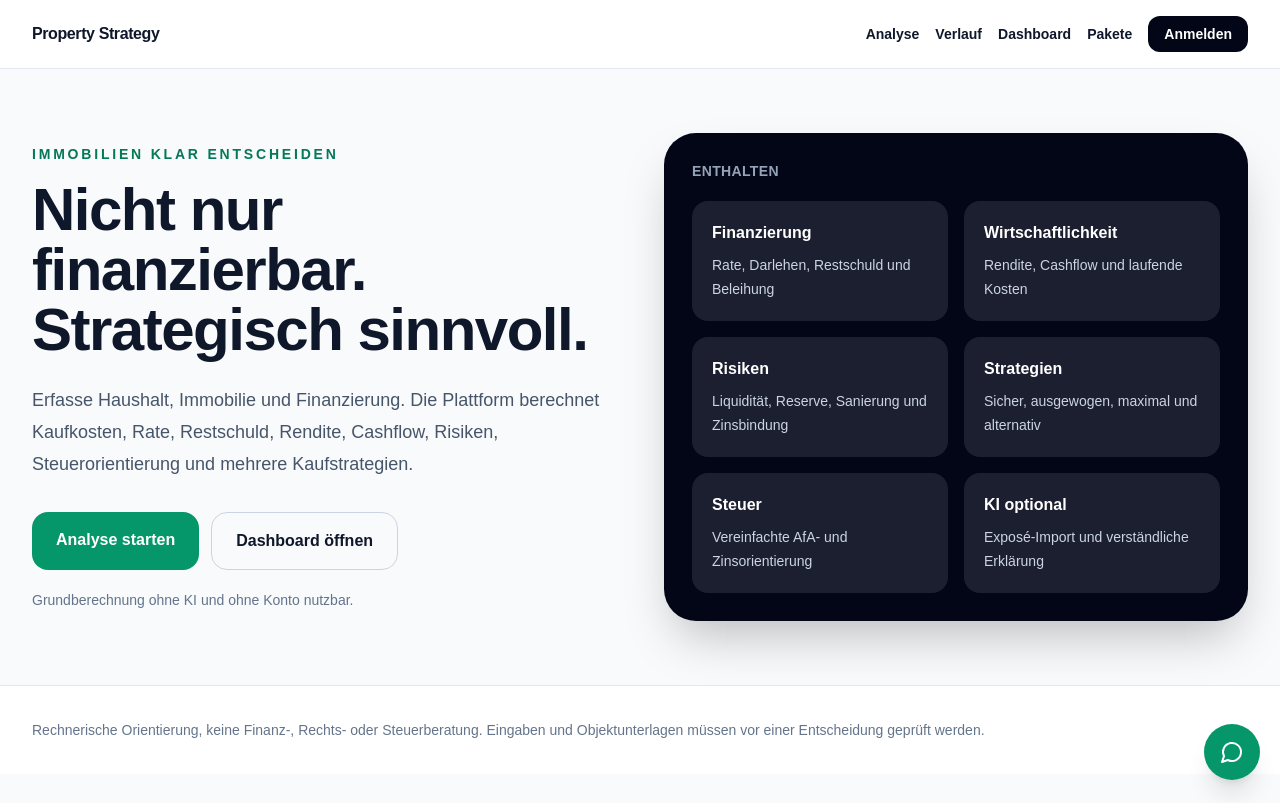
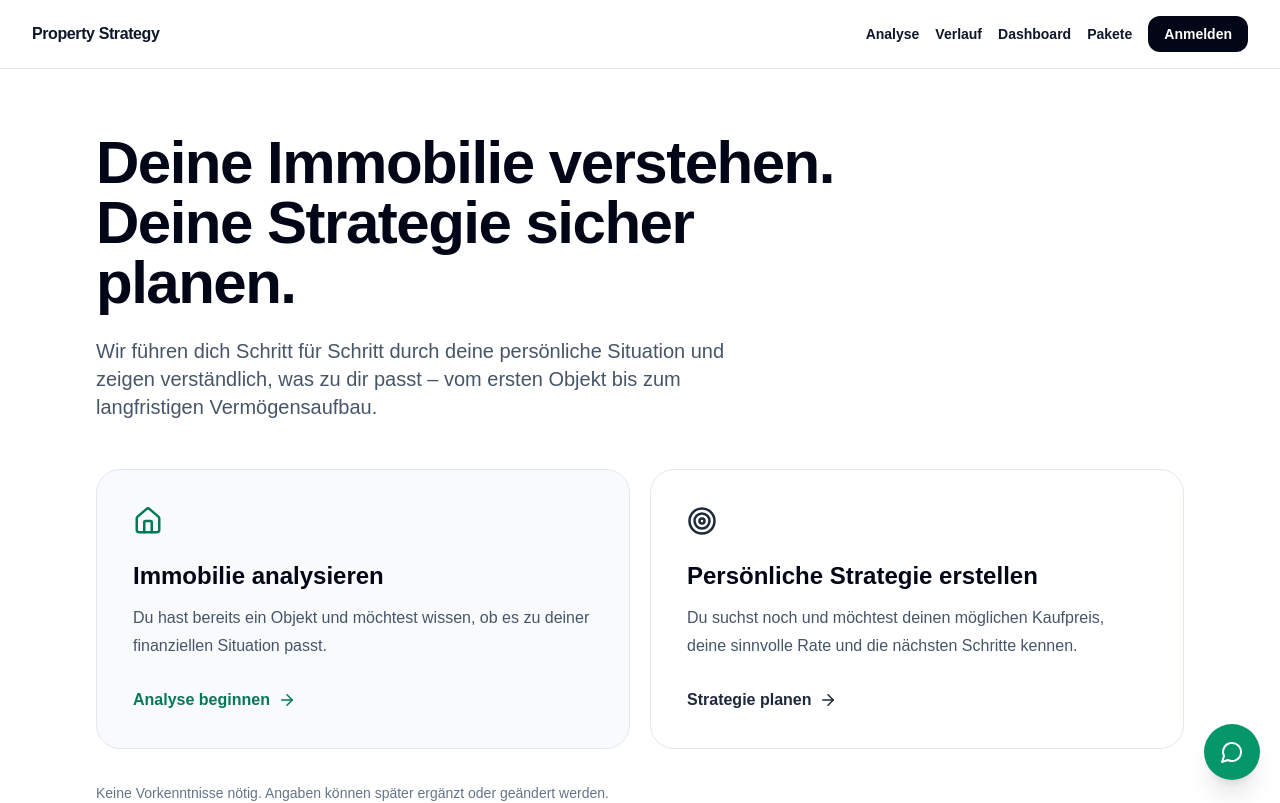
Before and after one commit to immopilot17/property-strategy-platform, a Next.js app: page / in a window 1280 px wide. Shown: the top 803 px of the page. Built offline with nearby package versions, Linux system fonts and the light colour scheme.

Commit message:
Startseite und Analyse-Einstieg vereinfachen

```diff
--- a/src/app/globals.css
+++ b/src/app/globals.css
@@ -21,6 +21,11 @@ body {
   font-family: Arial, Helvetica, sans-serif;
 }
 
+:focus-visible {
+  outline: 3px solid #10b981;
+  outline-offset: 3px;
+}
+
 button,
 input,
 select,
--- a/src/app/page.tsx
+++ b/src/app/page.tsx
@@ -1,52 +1,95 @@
-import Link from "next/link";
+"use client";
+
+import { useEffect, useRef, useState } from "react";
+import { ArrowRight, FileText, Home, Link2, PenLine, Target, X } from "lucide-react";
+
+type EntryMode = "property" | "strategy";
+
+const propertyOptions = [
+  { value: "link", title: "Immobilienlink einfügen", description: "Daten aus einem Online-Angebot übernehmen.", icon: Link2 },
+  { value: "expose", title: "Exposé verwenden", description: "Angaben aus deinem Exposé übernehmen.", icon: FileText },
+  { value: "manual", title: "Immobilie manuell erfassen", description: "Die wichtigsten Objektdaten selbst eingeben.", icon: PenLine }
+];
 
 export default function HomePage() {
+  const [mode, setMode] = useState<EntryMode | null>(null);
+  const [selection, setSelection] = useState("");
+  const dialog = useRef<HTMLDivElement>(null);
+
+  useEffect(() => {
+    if (!mode) return;
+    dialog.current?.focus();
+    const close = (event: KeyboardEvent) => event.key === "Escape" && setMode(null);
+    window.addEventListener("keydown", close);
+    return () => window.removeEventListener("keydown", close);
+  }, [mode]);
+
+  function begin(selectedMode: EntryMode) {
+    setMode(selectedMode);
+    setSelection(selectedMode === "strategy" ? "plan" : "");
+  }
+
+  function continueFlow() {
+    window.location.assign(mode === "strategy" ? "/analyse?entry=strategy" : `/analyse?entry=${selection}`);
+  }
+
   return (
-    <main>
-      <section className="mx-auto grid min-h-[75vh] max-w-7xl items-center gap-12 px-4 py-16 sm:px-6 lg:grid-cols-2 lg:px-8">
-        <div>
-          <p className="text-sm font-bold uppercase tracking-[0.2em] text-emerald-700">
-            Immobilien klar entscheiden
-          </p>
-          <h1 className="mt-4 text-5xl font-bold tracking-tight sm:text-6xl">
-            Nicht nur finanzierbar. Strategisch sinnvoll.
+    <main className="bg-white">
+      <section className="mx-auto flex min-h-[calc(100vh-73px)] max-w-6xl flex-col justify-center px-4 py-16 sm:px-6 lg:px-8">
+        <div className="max-w-3xl">
+          <h1 className="text-4xl font-bold leading-tight tracking-tight text-slate-950 sm:text-6xl">
+            Deine Immobilie verstehen. Deine Strategie sicher planen.
           </h1>
-          <p className="mt-6 max-w-2xl text-lg leading-8 text-slate-600">
-            Erfasse Haushalt, Immobilie und Finanzierung. Die Plattform berechnet Kaufkosten,
-            Rate, Restschuld, Rendite, Cashflow, Risiken, Steuerorientierung und mehrere Kaufstrategien.
-          </p>
-          <div className="mt-8 flex flex-wrap gap-3">
-            <Link href="/analyse" className="rounded-2xl bg-emerald-600 px-6 py-4 font-bold text-white">
-              Analyse starten
-            </Link>
-            <Link href="/dashboard" className="rounded-2xl border border-slate-300 px-6 py-4 font-bold">
-              Dashboard öffnen
-            </Link>
-          </div>
-          <p className="mt-5 text-sm text-slate-500">
-            Grundberechnung ohne KI und ohne Konto nutzbar.
+          <p className="mt-6 max-w-2xl text-lg leading-8 text-slate-600 sm:text-xl">
+            Wir führen dich Schritt für Schritt durch deine persönliche Situation und zeigen verständlich, was zu dir passt – vom ersten Objekt bis zum langfristigen Vermögensaufbau.
           </p>
         </div>
 
-        <div className="rounded-[2rem] bg-slate-950 p-7 text-white shadow-2xl">
-          <p className="text-sm font-bold uppercase tracking-wide text-slate-400">Enthalten</p>
-          <div className="mt-5 grid gap-4 sm:grid-cols-2">
-            {[
-              ["Finanzierung", "Rate, Darlehen, Restschuld und Beleihung"],
-              ["Wirtschaftlichkeit", "Rendite, Cashflow und laufende Kosten"],
-              ["Risiken", "Liquidität, Reserve, Sanierung und Zinsbindung"],
-              ["Strategien", "Sicher, ausgewogen, maximal und alternativ"],
-              ["Steuer", "Vereinfachte AfA- und Zinsorientierung"],
-              ["KI optional", "Exposé-Import und verständliche Erklärung"]
-            ].map(([title, text]) => (
-              <article key={title} className="rounded-2xl bg-white/10 p-5">
-                <h2 className="font-bold">{title}</h2>
-                <p className="mt-2 text-sm leading-6 text-slate-300">{text}</p>
-              </article>
-            ))}
+        <div className="mt-12 grid gap-5 md:grid-cols-2">
+          <button type="button" onClick={() => begin("property")} className="group rounded-3xl border border-slate-200 bg-slate-50 p-7 text-left transition hover:border-emerald-500 hover:bg-emerald-50/40 focus:outline-none focus:ring-4 focus:ring-emerald-200 sm:p-9">
+            <Home className="text-emerald-700" size={30} aria-hidden="true" />
+            <h2 className="mt-6 text-2xl font-bold text-slate-950">Immobilie analysieren</h2>
+            <p className="mt-3 leading-7 text-slate-600">Du hast bereits ein Objekt und möchtest wissen, ob es zu deiner finanziellen Situation passt.</p>
+            <span className="mt-7 inline-flex items-center gap-2 font-bold text-emerald-700">Analyse beginnen <ArrowRight size={18} className="transition group-hover:translate-x-1" /></span>
+          </button>
+
+          <button type="button" onClick={() => begin("strategy")} className="group rounded-3xl border border-slate-200 bg-white p-7 text-left transition hover:border-slate-500 hover:bg-slate-50 focus:outline-none focus:ring-4 focus:ring-slate-200 sm:p-9">
+            <Target className="text-slate-800" size={30} aria-hidden="true" />
+            <h2 className="mt-6 text-2xl font-bold text-slate-950">Persönliche Strategie erstellen</h2>
+            <p className="mt-3 leading-7 text-slate-600">Du suchst noch und möchtest deinen möglichen Kaufpreis, deine sinnvolle Rate und die nächsten Schritte kennen.</p>
+            <span className="mt-7 inline-flex items-center gap-2 font-bold text-slate-800">Strategie planen <ArrowRight size={18} className="transition group-hover:translate-x-1" /></span>
+          </button>
+        </div>
+
+        <p className="mt-8 text-sm leading-6 text-slate-500">Keine Vorkenntnisse nötig. Angaben können später ergänzt oder geändert werden.</p>
+      </section>
+
+      {mode ? (
+        <div role="presentation" onMouseDown={(event) => event.target === event.currentTarget && setMode(null)} className="fixed inset-0 z-[70] flex items-end justify-center bg-slate-950/45 p-0 backdrop-blur-sm sm:items-center sm:p-6">
+          <div ref={dialog} role="dialog" aria-modal="true" aria-labelledby="entry-title" tabIndex={-1} className="max-h-[92vh] w-full overflow-y-auto rounded-t-3xl bg-white p-5 shadow-2xl outline-none sm:max-w-2xl sm:rounded-3xl sm:p-8">
+            <div className="flex items-start justify-between gap-4">
+              <div><p className="text-sm font-bold text-emerald-700">Schritt 1 von 6</p><h2 id="entry-title" className="mt-2 text-2xl font-bold text-slate-950">{mode === "property" ? "Wie möchtest du deine Immobilie erfassen?" : "Möchtest du deinen persönlichen Strategieplan starten?"}</h2></div>
+              <button type="button" onClick={() => setMode(null)} aria-label="Dialog schließen" className="rounded-xl p-2 text-slate-500 hover:bg-slate-100 focus:outline-none focus:ring-2 focus:ring-emerald-500"><X /></button>
+            </div>
+            <div className="mt-5 h-2 overflow-hidden rounded-full bg-slate-100"><div className="h-full w-1/6 rounded-full bg-emerald-600" /></div>
+            <p className="mt-5 leading-7 text-slate-600">{mode === "property" ? "Damit vermeiden wir unnötige Eingaben. Du kannst alle übernommenen Daten später prüfen." : "Wir fragen nur die wichtigsten Angaben ab, um Kaufpreis, Eigenkapital und Monatsrate verständlich einzuordnen."}</p>
+
+            <div className="mt-6 space-y-3">
+              {(mode === "property" ? propertyOptions : [{ value: "plan", title: "Strategie Schritt für Schritt erstellen", description: "Dauert nur wenige Minuten und kann jederzeit unterbrochen werden.", icon: Target }]).map((option) => {
+                const Icon = option.icon;
+                return <button key={option.value} type="button" onClick={() => setSelection(option.value)} className={`flex w-full items-start gap-4 rounded-2xl border p-4 text-left focus:outline-none focus:ring-4 focus:ring-emerald-200 ${selection === option.value ? "border-emerald-600 bg-emerald-50" : "border-slate-200 hover:border-slate-400"}`}>
+                  <Icon size={22} className="mt-0.5 shrink-0 text-emerald-700" /><span><strong className="block text-slate-950">{option.title}</strong><span className="mt-1 block text-sm leading-6 text-slate-600">{option.description}</span></span>
+                </button>;
+              })}
+            </div>
+
+            <div className="mt-8 flex flex-col-reverse gap-3 sm:flex-row sm:justify-between">
+              <button type="button" onClick={() => setMode(null)} className="rounded-xl px-5 py-3 font-bold text-slate-600 hover:bg-slate-100">Zurück</button>
+              <button type="button" onClick={continueFlow} disabled={!selection} className="rounded-xl bg-emerald-600 px-6 py-3 font-bold text-white hover:bg-emerald-700 focus:outline-none focus:ring-4 focus:ring-emerald-200 disabled:cursor-not-allowed disabled:opacity-40">Weiter</button>
+            </div>
           </div>
         </div>
-      </section>
+      ) : null}
     </main>
   );
 }
```
